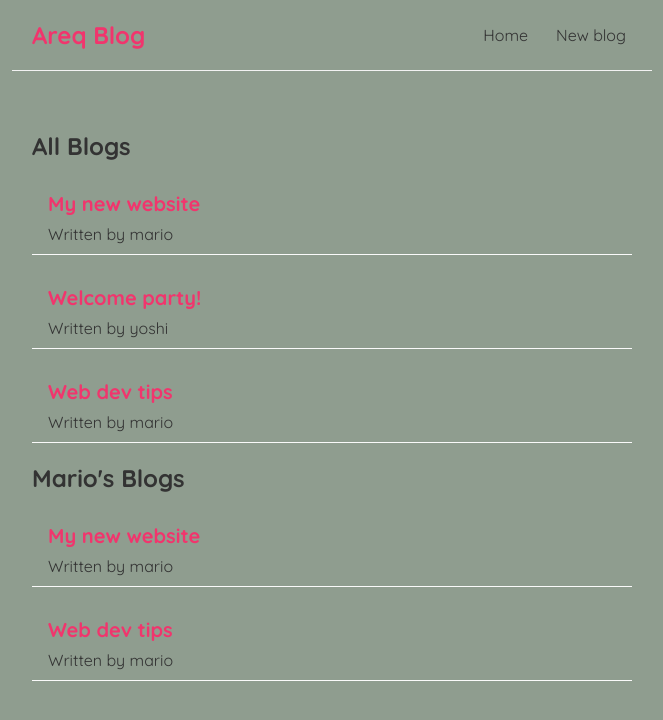
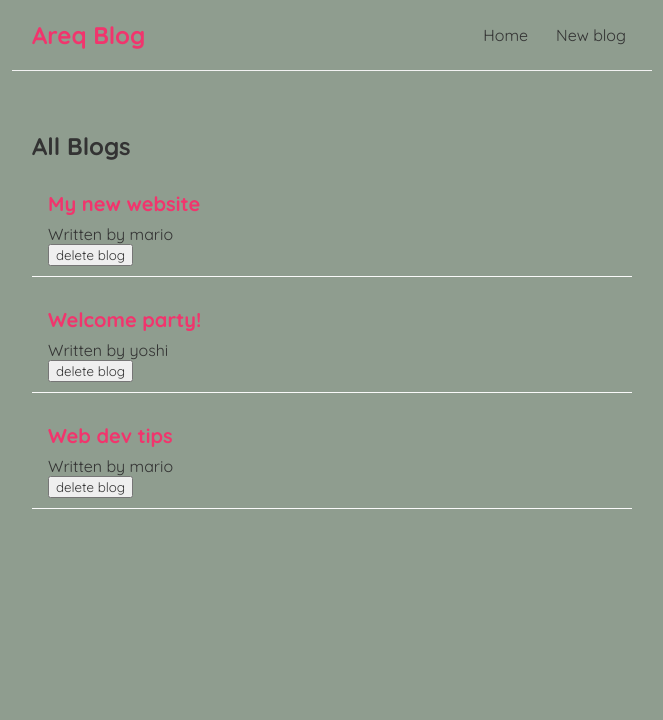
Before and after one commit to Zyar3k/react-blog-training, a React (Create React App) app: page / in a window 1280 px wide. Shown: the top 720 px of the page, without its empty margins (308-971 px from the left). Built offline with nearby package versions, Linux system fonts and the light colour scheme.

Commit message:
Add delete blog opt

```diff
--- a/src/components/BlogList.js
+++ b/src/components/BlogList.js
@@ -1,6 +1,6 @@
 import React from "react";
 
-const BlogList = ({ blogs, title }) => {
+const BlogList = ({ blogs, title, handleDelete }) => {
   return (
     <div className='blog-list'>
       <h2>{title}</h2>
@@ -8,6 +8,7 @@
         <div className='blog-preview' key={blog.id}>
           <h2>{blog.title}</h2>
           <p>Written by {blog.author}</p>
+          <button onClick={() => handleDelete(blog.id)}>delete blog</button>
         </div>
       ))}
     </div>
--- a/src/components/Home.js
+++ b/src/components/Home.js
@@ -8,13 +8,14 @@
     { title: "Web dev tips", body: "lorem ipsum...", author: "mario", id: 3 },
   ]);
 
+  const handleDelete = (id) => {
+    const newBlogs = blogs.filter((blog) => blog.id !== id);
+    setBlogs(newBlogs);
+  };
+
   return (
     <div className='home'>
-      <BlogList blogs={blogs} title='All Blogs' />
-      <BlogList
-        blogs={blogs.filter((blog) => blog.author === "mario")}
-        title="Mario's Blogs"
-      />
+      <BlogList blogs={blogs} title='All Blogs' handleDelete={handleDelete} />
     </div>
   );
 };
```
Also changed, not shown: 1 other file (tests, documents, lock files or other folders).
